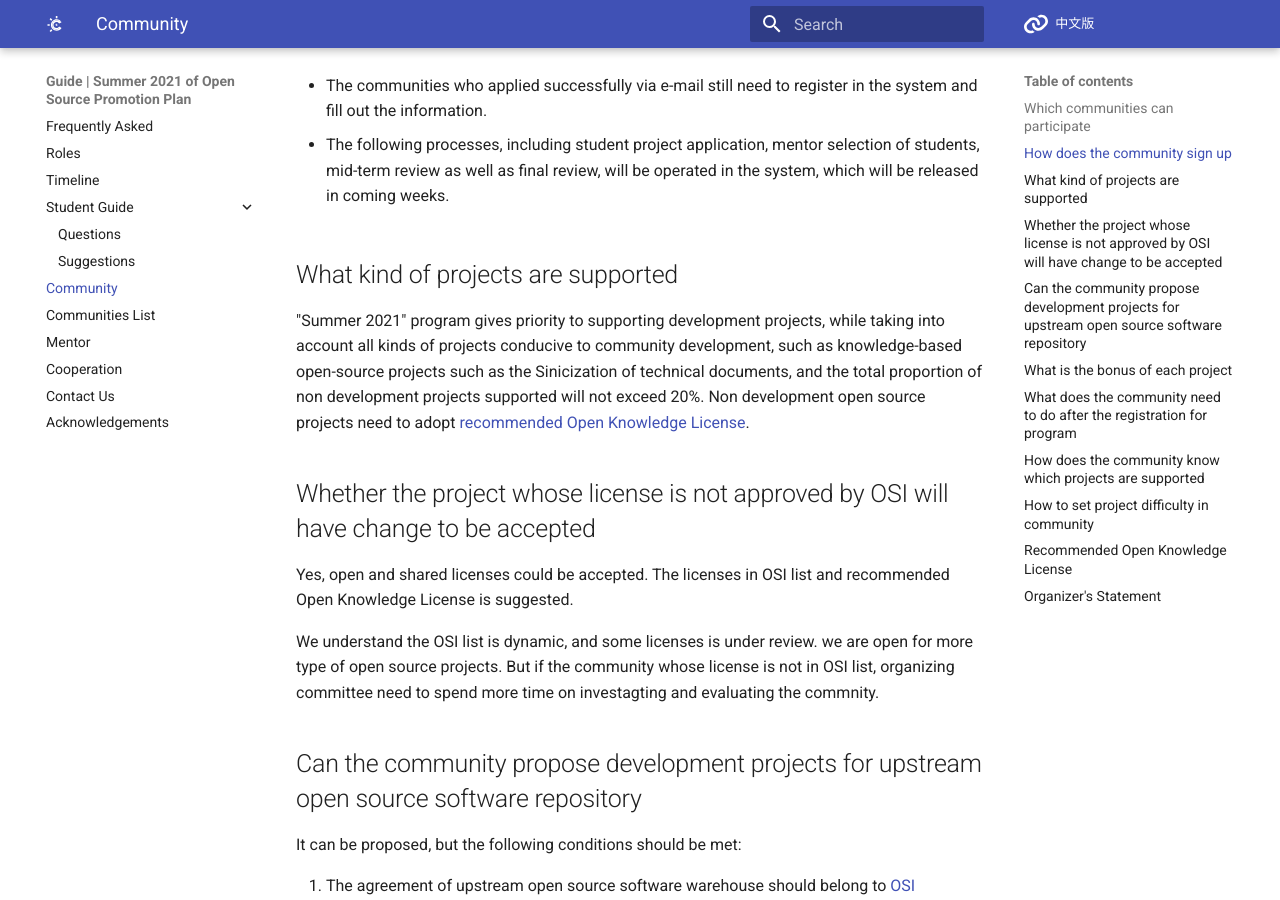
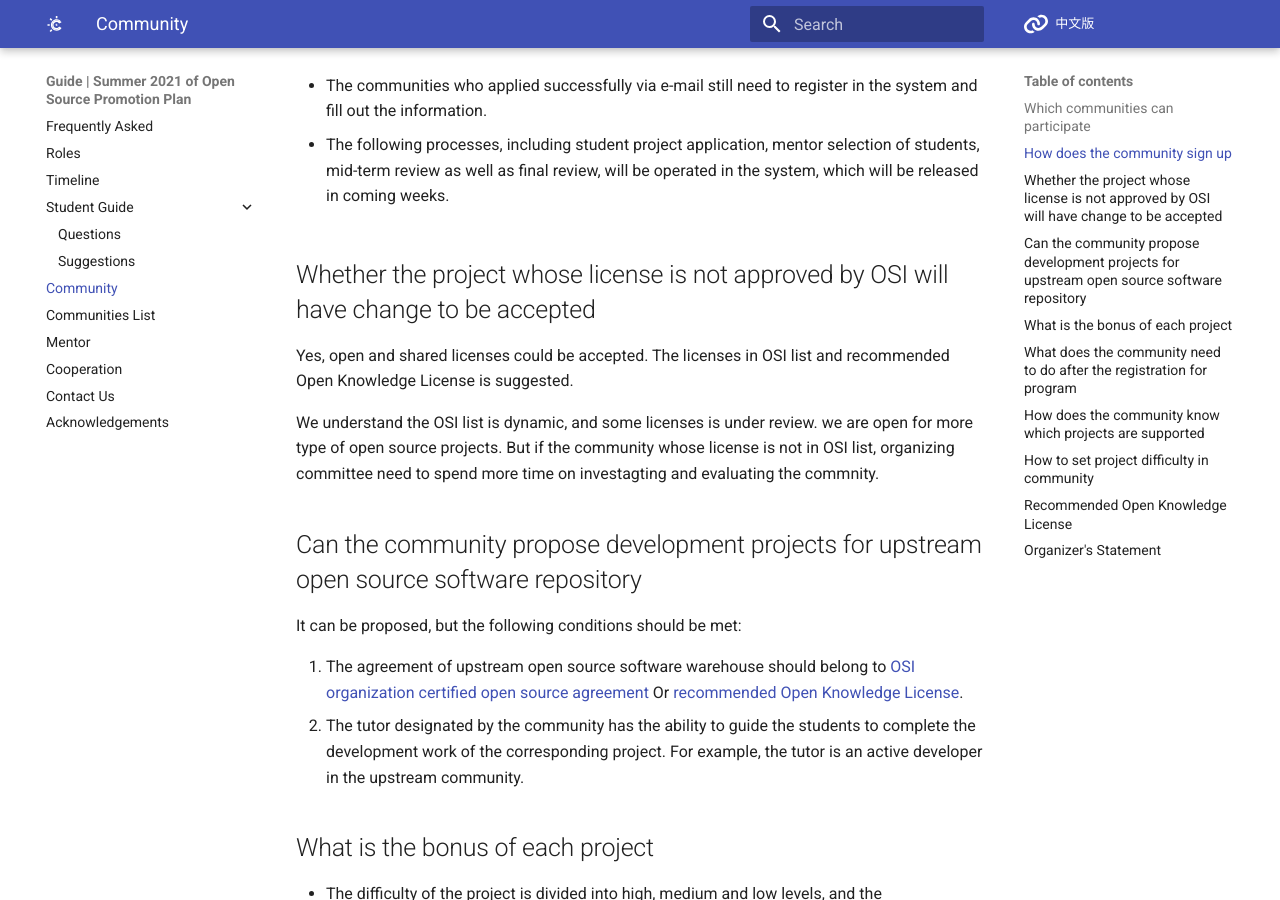
Before and after one commit to summer-ospp/help-en, an MkDocs documentation site: the page built from docs/community.md, in a window 1280 px wide and 900 px high, scrolled down 644 px. Built offline with MkDocs 1.6.1 and Material for MkDocs 9.7.7, drawn with Linux system fonts in a browser that asks for light colours; comment, search, counter and statistics services are not loaded; some of the changed text lies outside the part shown.

Commit message:
Update community.md

```diff
--- a/docs/community.md
+++ b/docs/community.md
@@ -19,11 +19,6 @@ Regarding the open source community focusing on promoting open source, welcome t
 - The communities who applied successfully via e-mail still need to register in the system and fill out the information.
 
 - The following processes, including student project application, mentor selection of students, mid-term review as well as final review, will be operated in the system, which will be released in coming weeks.
-
-
-## What kind of projects are supported
-
-"Summer 2021" program gives priority to supporting development projects, while taking into account all kinds of projects conducive to community development, such as knowledge-based open-source projects such as the Sinicization of technical documents, and the total proportion of non development projects supported will not exceed 20%. Non development open source projects need to adopt [recommended Open Knowledge License](#_10).
 
 ## Whether the project whose license is not approved by OSI will have change to be accepted
 
```
Also changed, not shown: other parts of docs/community.md (+2 -1 lines).
